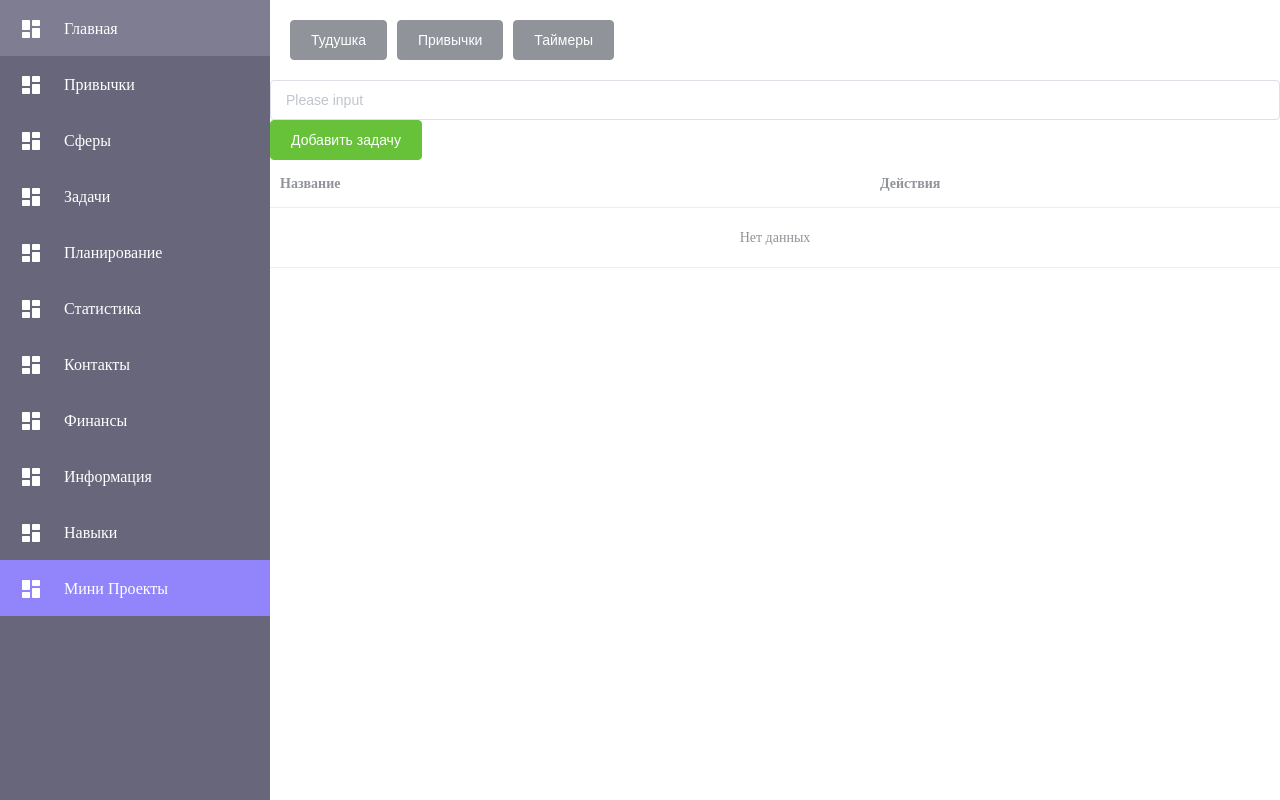
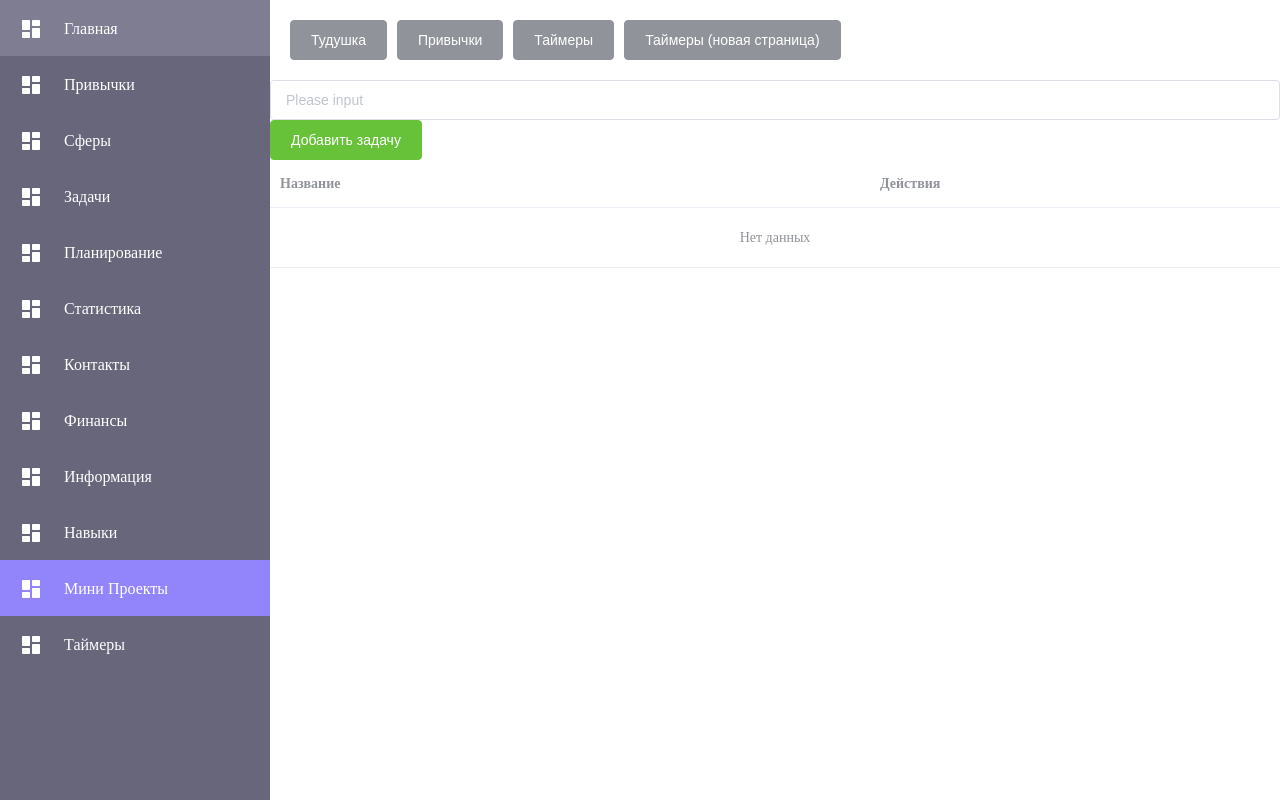
Before and after one commit to DenysBabin/Tag-Time-front-2, a Vue app: page /mini-projects in a window 1280 px wide. Built offline with nearby package versions, Linux system fonts and the light colour scheme.

Commit message:
First Timer on new Page

```diff
--- a/src/App.vue
+++ b/src/App.vue
@@ -1,6 +1,6 @@
 <template>
   <div id="app" class="app">
-    <div class="navigation">
+    <div class="navigation"  v-if="$route.path !== '/timers'">
       <Header></Header>
     </div>
 
--- a/src/components/examples/Timer.vue
+++ b/src/components/examples/Timer.vue
@@ -46,9 +46,6 @@ export default {
 
 .timer-1 {
   font-size: 96px;
-  width: 100%;
-  display: block;
-  margin: auto;
-
+  width: 554px;
 }
 </style>
--- a/src/router/index.js
+++ b/src/router/index.js
@@ -13,6 +13,7 @@ import SpheresPage from '../views/SpheresPage.vue'
 import StatisticsPage from '../views/StatisticsPage.vue'
 import TasksPage from '../views/TasksPage.vue'
 import MiniProjectsPage from '../views/MiniProjectsPage.vue'
+import Timer from '../components/examples/Timer.vue'
 
 // svg
 import MainPageIcon from '../assets/svg/main-page-icon.svg'
@@ -129,6 +130,16 @@ const routes = [
       roles: ['admin', 'manager'],
       icon: MainPageIcon
     }
+  },
+  {
+    path: '/timers',
+    component: Timer,
+    name: '/timers',
+    meta: {
+      title: 'Таймеры',
+      roles: ['admin', 'manager'],
+      icon: MainPageIcon
+    }
   }
   // {
   //   path: '/about',
--- a/src/views/MiniProjectsPage.vue
+++ b/src/views/MiniProjectsPage.vue
@@ -4,6 +4,7 @@
       <el-button type="info" @click="changeToToDo()">Тудушка</el-button>
       <el-button type="info" @click="changeToHabits()">Привычки</el-button>
       <el-button type="info" @click="changeToTimer()">Таймеры</el-button>
+      <el-button type="info" @click="changeToTimerNewPage()">Таймеры (новая страница)</el-button>
     </div>
     <div v-if="navigation === 'todo'">
       <ToDo></ToDo>
@@ -46,6 +47,9 @@ export default {
     },
     changeToTimer () {
       this.navigation = 'timer'
+    },
+    changeToTimerNewPage () {
+      this.$router.push('/timers')
     }
   }
 }
```
